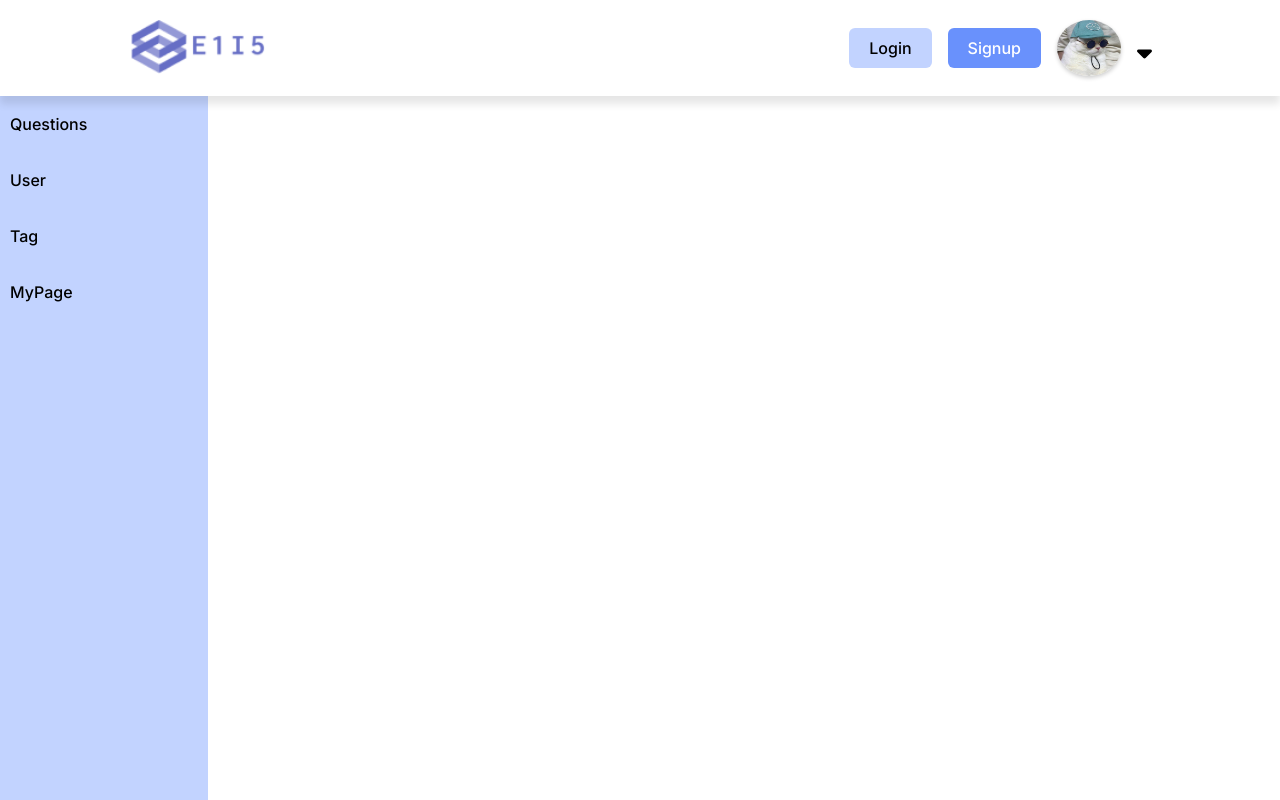
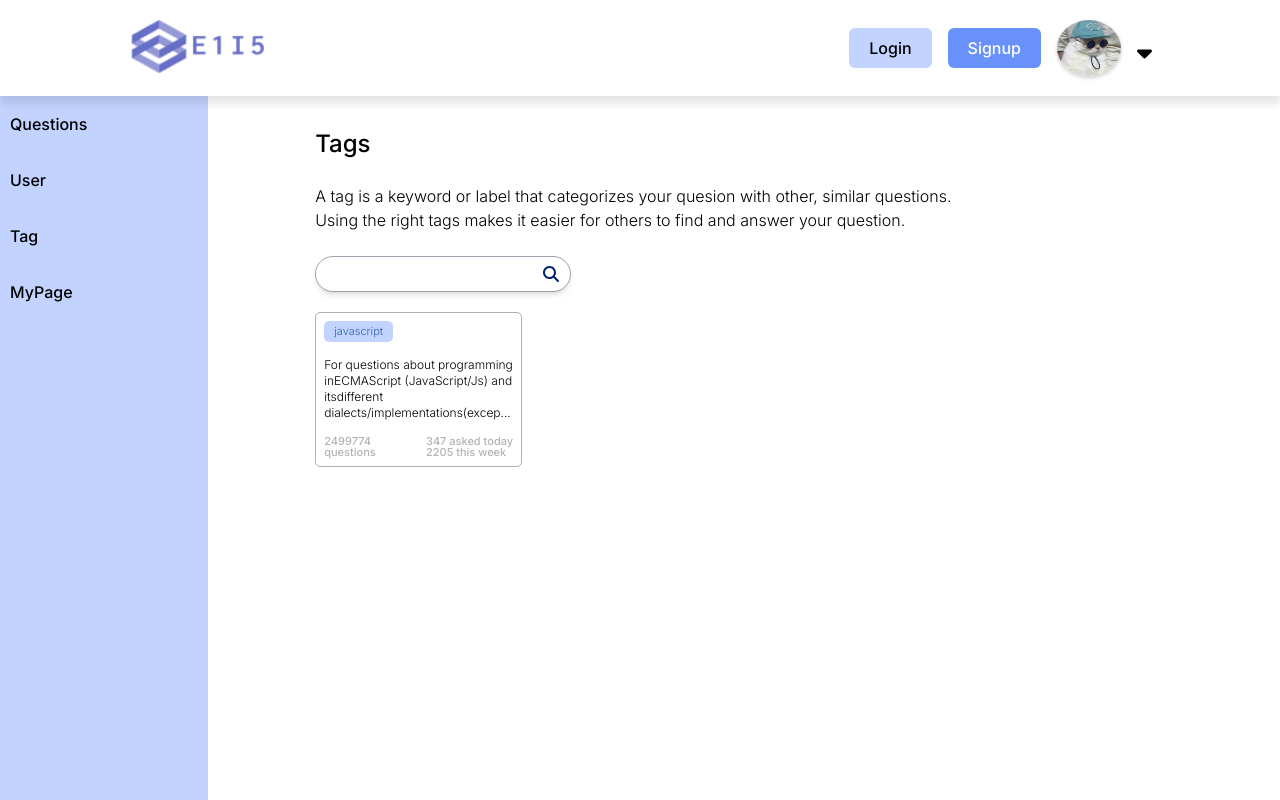
Before and after one commit to codestates-seb/seb44_pre_018, a React (Create React App) app: page /tag in a window 1280 px wide. Shown: the top 800 px of the page. Built offline with nearby package versions, Linux system fonts and the light colour scheme; the HTML template or start-up script is replaced by a standard one.

Commit message:
🎨 feat : tag 페이지 디자인 완성

```diff
--- a/src/components/Router.js
+++ b/src/components/Router.js
@@ -8,14 +8,25 @@ import Header from '../components/global/Header';
 import Navbar from '../components/global/Navbar';
 import Footer from '../components/global/Footer';
 import login_bg from './assets/login_bg.png';
+import Tag from '../pages/Tag';
 
 const Router = () => {
-  const hideNavbar = ['/Login', '/Register'];
+  const hideNavbar = ['/login', '/Login', '/register', '/Register'];
   return (
     <>
       <BrowserRouter>
         <Header />
-        {hideNavbar.includes(window.location.pathname) ? null : (
+        {hideNavbar.includes(window.location.pathname) ? (
+          <div
+            className="LoginBox"
+            style={{ backgroundImage: `url(${login_bg})` }}
+          >
+            <Routes>
+              <Route path="/login" element={<Login />} />
+              <Route path="/register" element={<Register />} />
+            </Routes>
+          </div>
+        ) : (
           <section className="flex">
             <Navbar />
             <div className="mainWrap">
@@ -24,19 +35,12 @@ const Router = () => {
                 <Route path="/write" element={<NoticeWrite />} />
                 <Route path="/detail/:id" element={<DetailPage />} />
                 <Route path="/noticewrite" element={<NoticeWrite />} />
+                <Route path="/tag" element={<Tag />} />
               </Routes>
             </div>
           </section>
         )}
-        <div
-          className="LoginBox"
-          style={{ backgroundImage: `url(${login_bg})` }}
-        >
-          <Routes>
-            <Route path="/login" element={<Login />} />
-            <Route path="/register" element={<Register />} />
-          </Routes>
-        </div>
+
         <Footer />
       </BrowserRouter>
     </>
--- a/src/components/SearchBar.js
+++ b/src/components/SearchBar.js
@@ -3,10 +3,10 @@ import { faMagnifyingGlass } from '@fortawesome/free-solid-svg-icons';
 
 const SearchBar = () => {
   return (
-    <div className="relative">
+    <div className="relative w-64">
       <input
         type="text"
-        className="border border-gray-400 border-solid rounded-3xl w-64 h-9 pl-3 shadow-md active:border-pointCol02 focus-visible:border-pointCol02"
+        className="border border-gray-400 border-solid rounded-3xl w-full h-9 pl-3 shadow-md active:border-pointCol02 focus-visible:border-pointCol02"
       />
       <FontAwesomeIcon
         icon={faMagnifyingGlass}
--- /dev/null
+++ b/src/components/TagItem.js
@@ -0,0 +1,88 @@
+import styled from 'styled-components';
+
+const TagWrap = styled.ul`
+  display: grid;
+  grid-gap: 10px;
+  gap: 10px;
+  grid-template-columns: repeat(4, 1fr);
+  margin: 20px 0;
+  > li {
+    transition: all 0.3s;
+    border: 1.5px solid rgba(0, 0, 0, 0.3);
+    border-radius: 5px;
+    padding: 8px;
+    box-sizing: border-box;
+    display: flex;
+    flex-direction: column;
+    align-items: start;
+    cursor: pointer;
+    &:hover {
+      border: 1.5px solid rgba(43, 102, 171, 1);
+      > a {
+        transform: rotate(-3deg);
+      }
+      span {
+        color: rgba(0, 0, 0, 0.5);
+      }
+    }
+    > a {
+      transition: all 0.3s;
+      font-size: 11px;
+      padding: 5px 10px;
+      border-radius: 5px;
+      color: rgba(43, 102, 171, 1);
+      font-weight: 300;
+    }
+    > p {
+      overflow: hidden;
+      text-overflow: ellipsis;
+      display: -webkit-box;
+      -webkit-line-clamp: 4;
+      -webkit-box-orient: vertical;
+      font-size: 12px;
+      font-weight: 300;
+      margin: 15px 0;
+      line-height: 16px;
+    }
+    > ol {
+      width: 100%;
+      display: flex;
+      justify-content: space-between;
+      span {
+        transition: all 0.3s;
+        display: block;
+        font-size: 11px;
+        color: rgba(0, 0, 0, 0.3);
+      }
+    }
+  }
+`;
+
+const TagItem = () => {
+  return (
+    <TagWrap>
+      <li>
+        <a className="pointBu01" href="!#">
+          javascript
+        </a>
+        <p>
+          For questions about programming inECMAScript (JavaScript/Js) and
+          itsdifferent dialects/implementations(except for ActionScript). Note
+          that...
+        </p>
+        <ol>
+          <li>
+            <span>2499774</span>
+            <span>questions</span>
+          </li>
+          <li>
+            <span>347 asked today</span>
+            <span>2205 this week</span>
+          </li>
+        </ol>
+      </li>
+    </TagWrap>
+  );
+};
+
+export default TagItem;
--- /dev/null
+++ b/src/pages/Tag.js
@@ -0,0 +1,20 @@
+import SearchBar from '../components/SearchBar';
+import TagItem from '../components/TagItem';
+
+const Tag = () => {
+  return (
+    <div className="inner">
+      <h3 className="maintitle">Tags</h3>
+      <p className="my-6 font-light break-keep text-base">
+        A tag is a keyword or label that categorizes your quesion with other,
+        similar questions. <br />
+        Using the right tags makes it easier for others to find and answer your
+        question.
+      </p>
+      <SearchBar />
+      <TagItem />
+    </div>
+  );
+};
+
+export default Tag;
```
